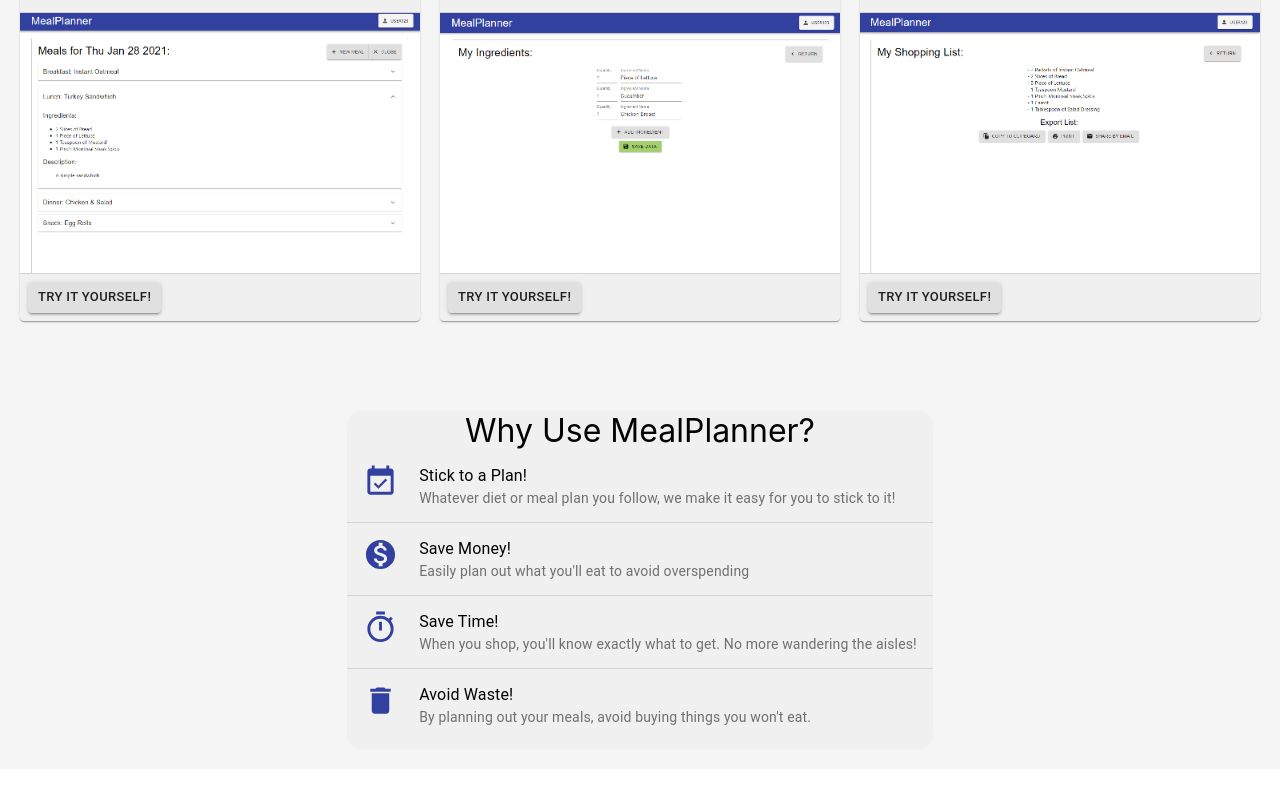
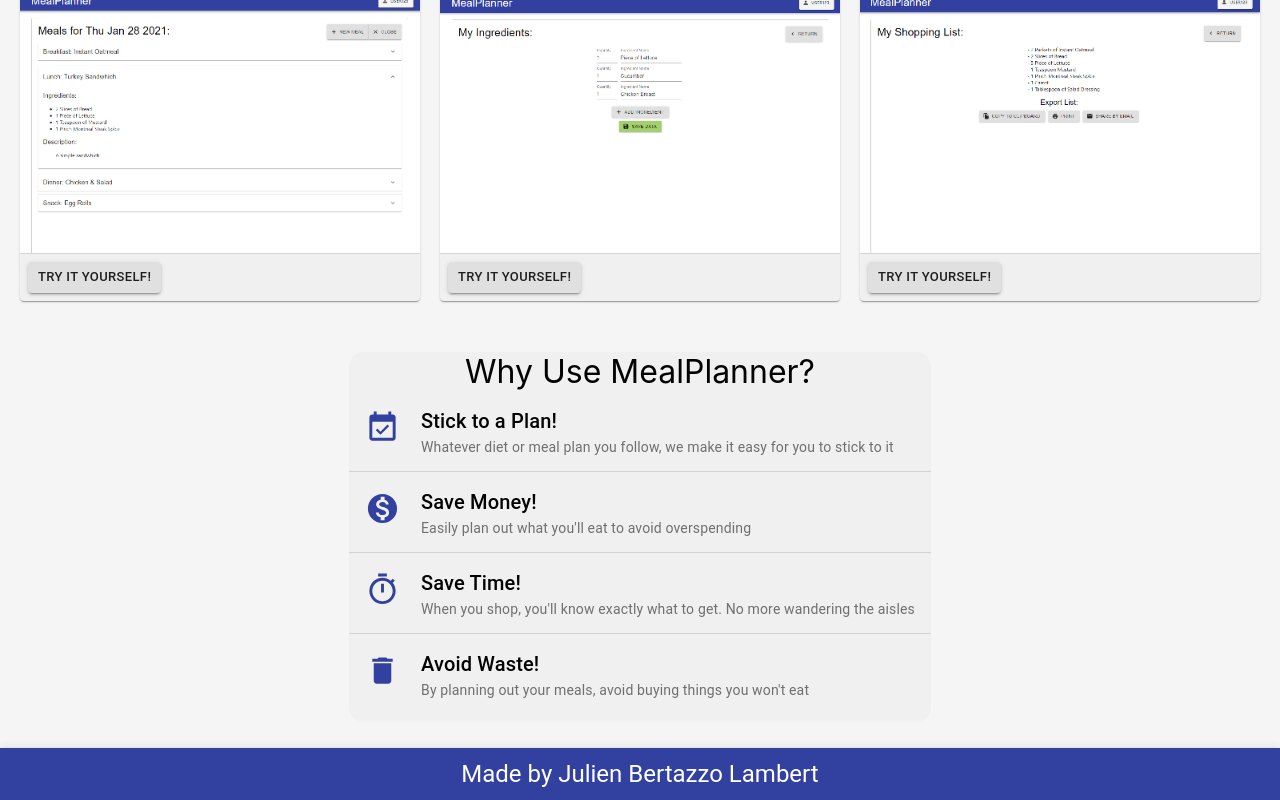
Before and after one commit to horotranee/MealPlanner, a React (Create React App) app in the folder client/: page / in a window 1280 px wide. Shown: the part 654-1454 px from the top of the page. Before the commit the page ends 1423 px from the top, so only its background shows below. Built offline with nearby package versions, Linux system fonts and the light colour scheme; no server answers.

Commit message:
added footer to homepage

```diff
--- /dev/null
+++ b/client/src/react-components/Footer/index.js
@@ -0,0 +1,15 @@
+import React, { Component } from 'react'
+import { AppBar, Typography } from '@material-ui/core'
+import './style.css'
+
+export class Footer extends Component {
+  render () {
+    return (
+      <AppBar className='footer'>
+        <Typography variant='h5'>Made by Julien Bertazzo Lambert</Typography>
+      </AppBar>
+    )
+  }
+}
+
+export default Footer
--- /dev/null
+++ b/client/src/react-components/Footer/style.css
@@ -0,0 +1,7 @@
+.footer {
+  position: relative !important;
+  margin-top: 2%;
+  height: fit-content;
+  padding: 10px;
+  text-align: center;
+}
--- a/client/src/react-components/HomePage/index.js
+++ b/client/src/react-components/HomePage/index.js
@@ -1,6 +1,7 @@
 import React, { Component } from 'react'
 import NavBar from '../NavBar'
-import { Button, Card, CardActions, CardContent, CardMedia, CardHeader, Typography, Divider, List, ListItem, ListItemText, ListItemAvatar, Avatar } from '@material-ui/core'
+import Footer from '../Footer'
+import { Button, Card, CardActions, CardMedia, CardHeader, Typography, Divider, List, ListItem, ListItemText, ListItemAvatar } from '@material-ui/core'
 import { Add, Edit, Visibility, EventAvailable, MonetizationOn, Timer, Delete } from '@material-ui/icons'
 import './style.css'
 
@@ -79,8 +80,8 @@
                   <EventAvailable color='primary' fontSize='large' />
                 </ListItemAvatar>
                 <ListItemText
-                  primary='Stick to a Plan!'
-                  secondary='Whatever diet or meal plan you follow, we make it easy for you to stick to it!'
+                  primary={<Typography variant='h6'>Stick to a Plan!</Typography>}
+                  secondary={<Typography variant='body2' color='textSecondary'>Whatever diet or meal plan you follow, we make it easy for you to stick to it</Typography>}
                 />
               </ListItem>
               <Divider />
@@ -89,8 +90,8 @@
                   <MonetizationOn color='primary' fontSize='large' />
                 </ListItemAvatar>
                 <ListItemText
-                  primary='Save Money!'
-                  secondary="Easily plan out what you'll eat to avoid overspending"
+                  primary={<Typography variant='h6'>Save Money!</Typography>}
+                  secondary={<Typography variant='body2' color='textSecondary'>Easily plan out what you'll eat to avoid overspending</Typography>}
                 />
               </ListItem>
               <Divider />
@@ -99,8 +100,8 @@
                   <Timer color='primary' fontSize='large' />
                 </ListItemAvatar>
                 <ListItemText
-                  primary='Save Time!'
-                  secondary="When you shop, you'll know exactly what to get. No more wandering the aisles!"
+                  primary={<Typography variant='h6'>Save Time!</Typography>}
+                  secondary={<Typography variant='body2' color='textSecondary'>When you shop, you'll know exactly what to get. No more wandering the aisles</Typography>}
                 />
               </ListItem>
               <Divider />
@@ -109,11 +110,12 @@
                   <Delete color='primary' fontSize='large' />
                 </ListItemAvatar>
                 <ListItemText
-                  primary='Avoid Waste!'
-                  secondary="By planning out your meals, avoid buying things you won't eat."
+                  primary={<Typography variant='h6'>Avoid Waste!</Typography>}
+                  secondary={<Typography variant='body2' color='textSecondary'>By planning out your meals, avoid buying things you won't eat</Typography>}
                 />
               </ListItem>
             </List>
+            <Footer />
           </div>
         </div>
       </div>
--- a/client/src/react-components/HomePage/style.css
+++ b/client/src/react-components/HomePage/style.css
@@ -6,7 +6,7 @@
 }
 
 #homeContent {
-  height: 80vh;
+  height: 100%;
   width: 100%;
   display: flex;
   flex-direction: column;
@@ -39,7 +39,7 @@
   display: flex;
   flex-direction: column;
   align-items: center;
-  padding: 20px;
+  padding: 0px 20px;
   width: 100%;
   font-size: 2rem;
   border-radius: 15px;
@@ -100,7 +100,7 @@
 }
 
 .reasonsList {
-  margin-top: 5% !important;
+  margin-top: 2% !important;
   background: #f0f0f0;
   width: fit-content;
   border-radius: 15px;
--- a/client/src/react-components/MealModal/index.js
+++ b/client/src/react-components/MealModal/index.js
@@ -1,6 +1,6 @@
 import React, { Component } from 'react'
 import Modal from 'react-modal'
-import { Select, FormControl, InputLabel, Button, TextField, MenuItem, Typography, Divider } from '@material-ui/core'
+import { Select, FormControl, InputLabel, Button, TextField, MenuItem, Typography } from '@material-ui/core'
 import { Close, ChevronLeft, Publish } from '@material-ui/icons'
 import { addMeal } from '../../actions/actions'
 import './styles.css'
```
